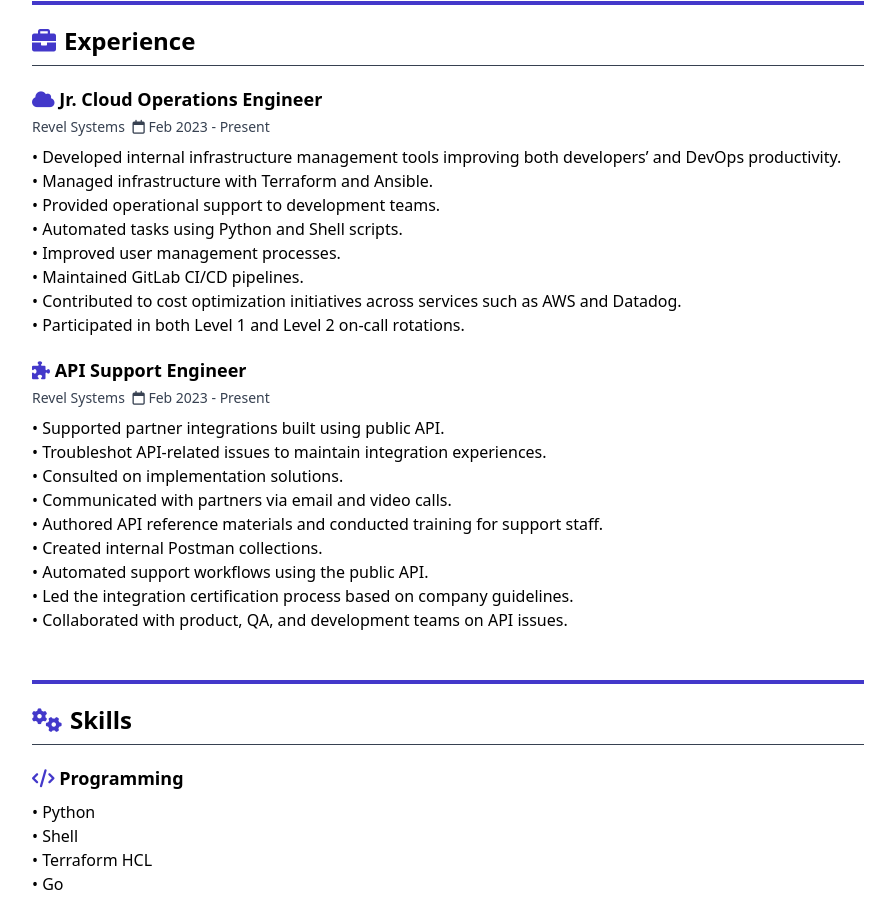
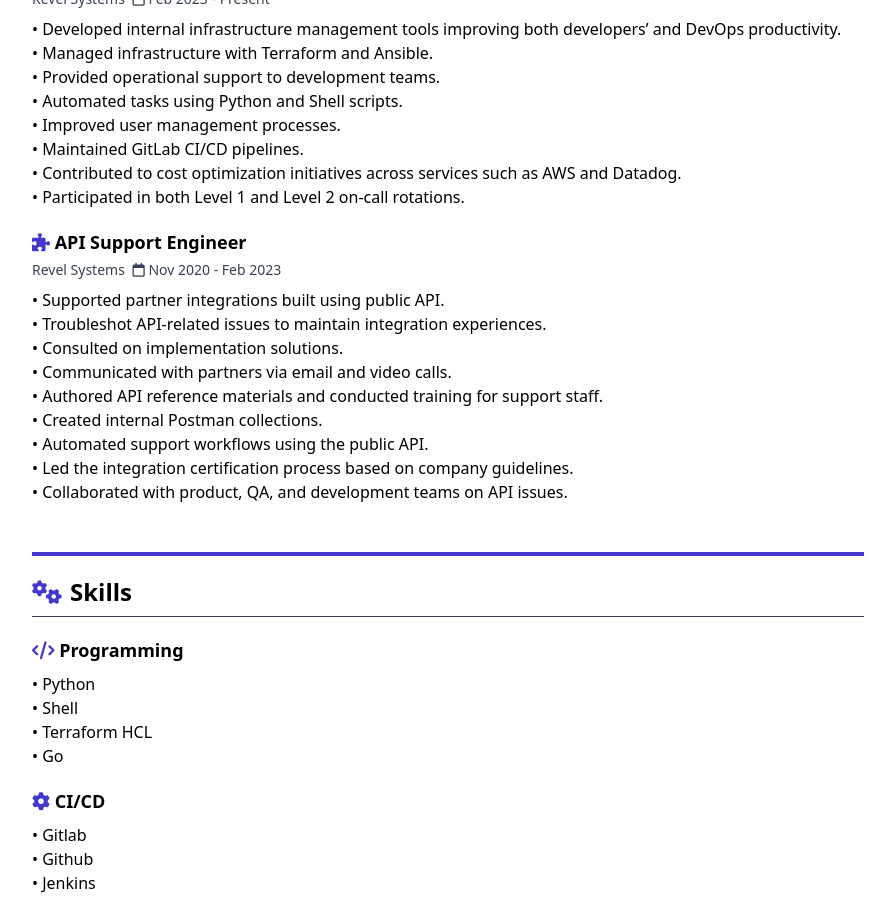
Before and after one commit to Draugelis/resume, a Jekyll site: the page built from index.html, in a window 1280 px wide and 900 px high, scrolled down 460 px. Shown: the whole window, without its empty margins (192-1087 px from the left). Built offline with Jekyll 4.4.1, drawn with Linux system fonts in a browser that asks for light colours; nearby versions of some CDN libraries.

Commit message:
chore: update resume

```diff
--- a/_data/resume.yaml
+++ b/_data/resume.yaml
@@ -7,7 +7,7 @@ description: |
   scalable, and cost-effective cloud environments.
 
 avatar:
-  enabled: true
+  enabled: false
   src: /assets/avatar.png
 
 email: viktoras@draugelis.dev
@@ -47,7 +47,7 @@ sections:
             • Automated support workflows using the public API. <br>
             • Led the integration certification process based on company guidelines. <br>
             • Collaborated with product, QA, and development teams on API issues.
-          date: 'Feb 2023 - Present'
+          date: 'Nov 2020 - Feb 2023'
 
   - skills:
       icon: 'fas fa-cogs'
```
